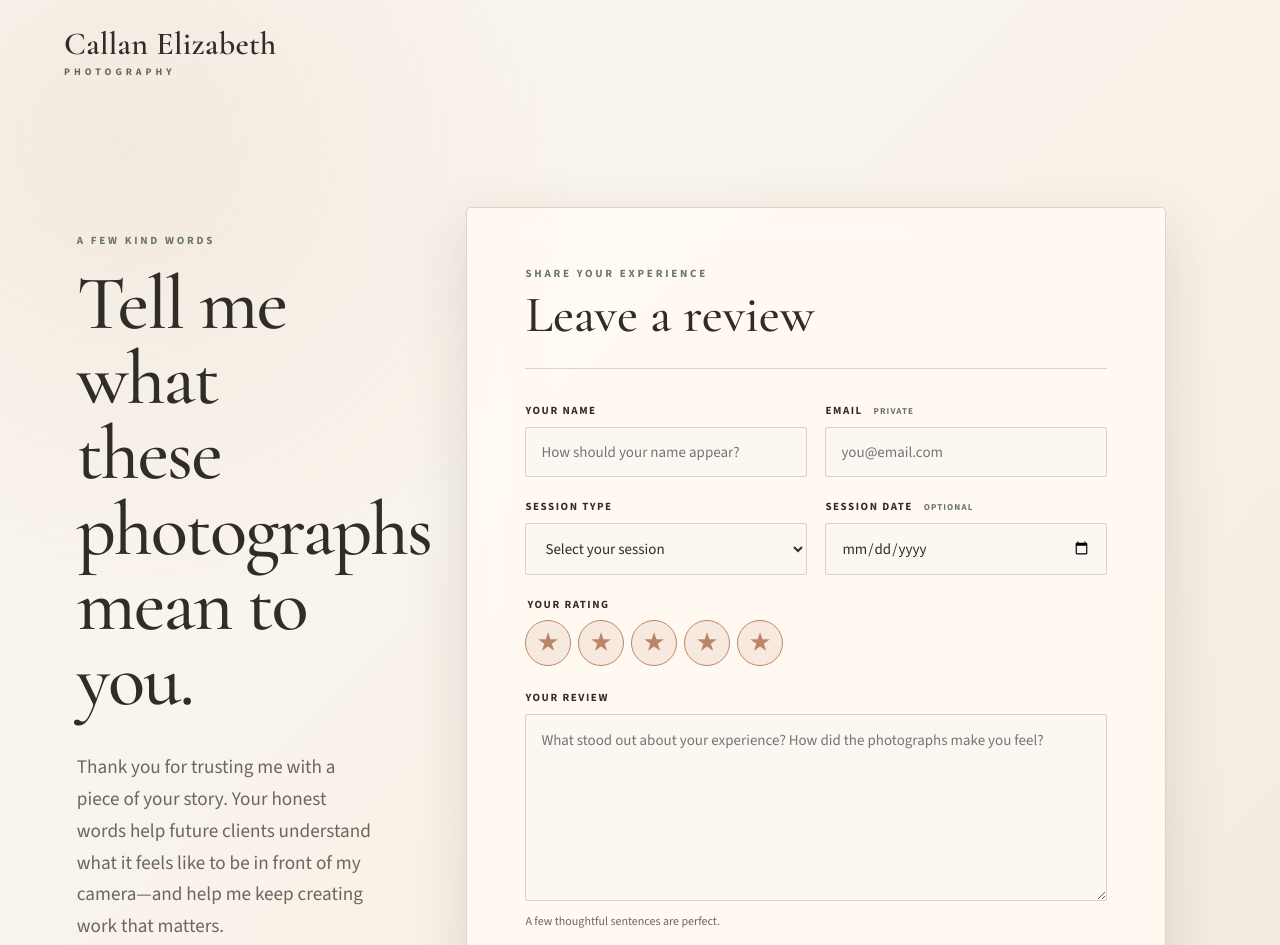
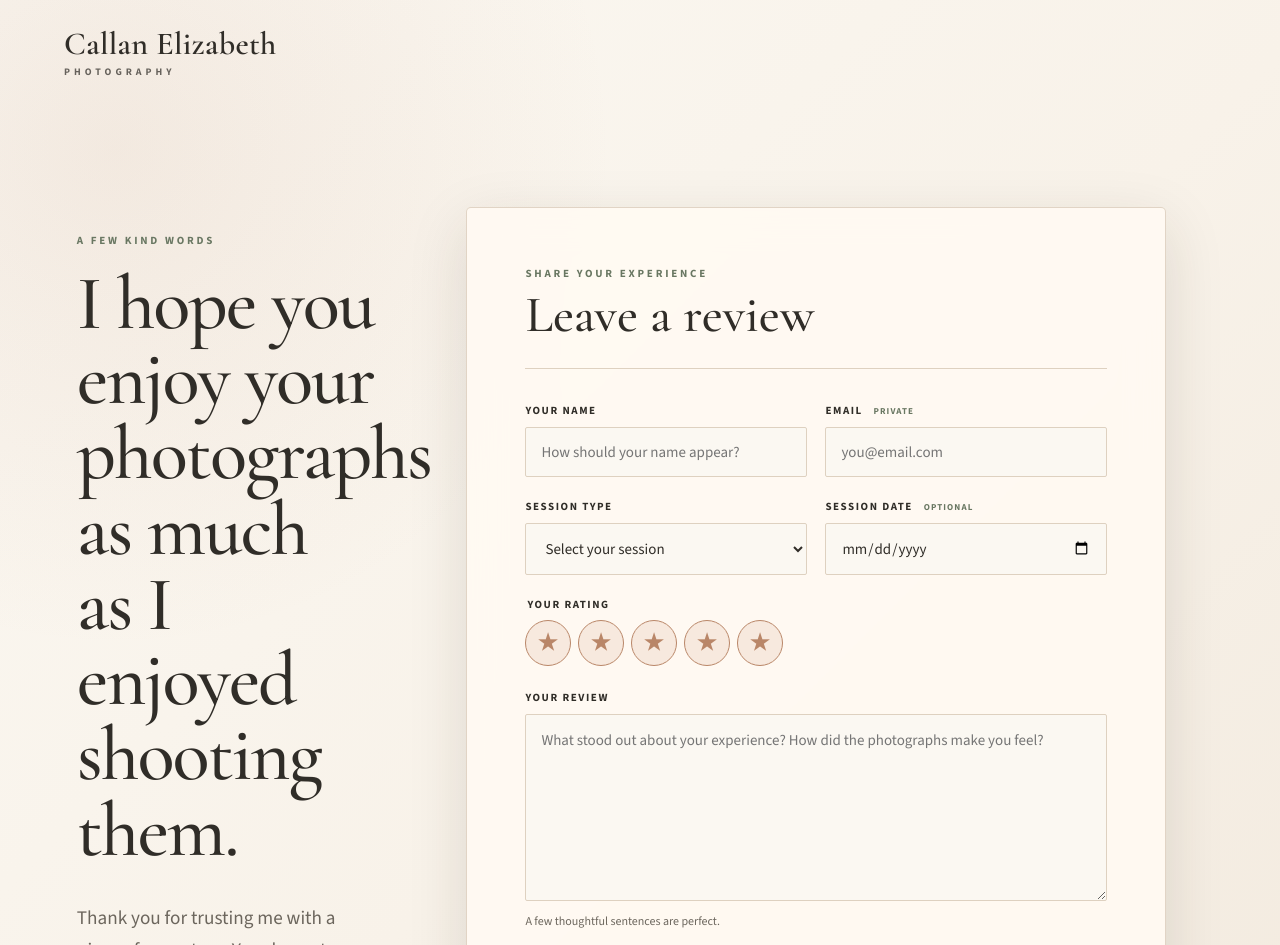
Before and after one commit to saintindustries/callan-elizabeth-photography-site, a website: page reviews/index.html in a window 1280 px wide. Shown: the top 945 px of the page. Drawn offline with nearby package versions, Linux system fonts and the light colour scheme.

Commit message:
Update review page welcome message

```diff
--- a/reviews/index.html
+++ b/reviews/index.html
@@ -25,7 +25,7 @@
       <section class="review-intro" aria-labelledby="review-page-title">
         <div class="intro-copy">
           <p class="eyebrow">A Few Kind Words</p>
-          <h1 id="review-page-title">Tell me what these photographs mean to you.</h1>
+          <h1 id="review-page-title">I hope you enjoy your photographs as much as I enjoyed shooting them.</h1>
           <p class="intro-text">Thank you for trusting me with a piece of your story. Your honest words help future clients understand what it feels like to be in front of my camera—and help me keep creating work that matters.</p>
           <div class="privacy-note">
             <span aria-hidden="true">01</span>
```
